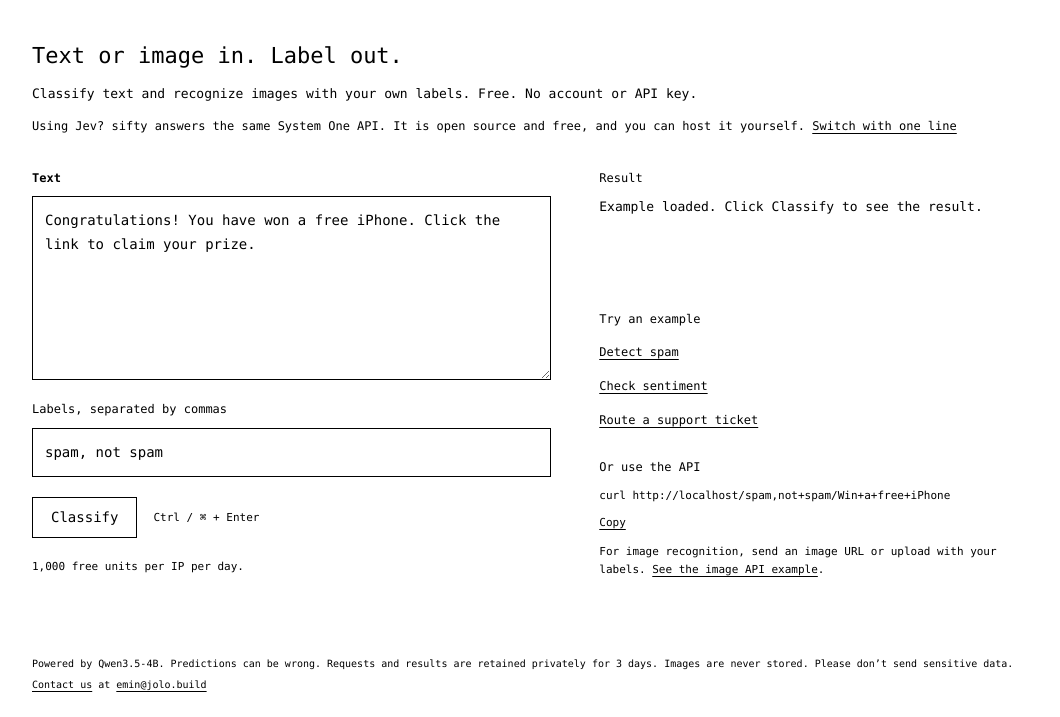
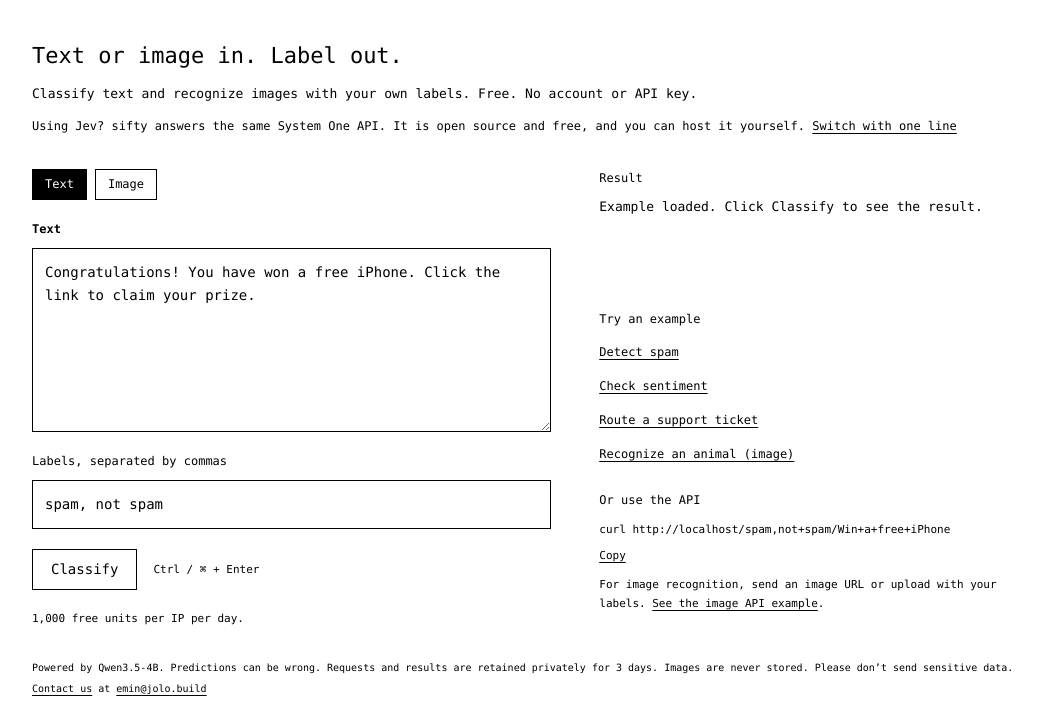
Before and after one commit to b0bleet/syn, a website: page deploy/cloudflare/public/index.html in a window 1280 px wide. Both pictures are taken after a click on the button "Detect spam". Shown: the part 87-804 px from the top of the page, without its empty margins (108-1168 px from the left). Drawn offline with Linux system fonts and the light colour scheme.

Commit message:
Add an image recognition example to the playground

```diff
--- a/deploy/cloudflare/public/index.html
+++ b/deploy/cloudflare/public/index.html
@@ -88,6 +88,11 @@ textarea { height: clamp(130px, 23vh, 240px); min-height: 100px; resize: vertica
 button { background: #fff; border: 1px solid #000; border-radius: 0; padding: 8px 18px; cursor: pointer; box-shadow: none; }
 button:hover { background: #000; color: #fff; }
 button:disabled { cursor: wait; }
+.input-modes { display: flex; gap: 8px; margin-bottom: 20px; }
+.input-modes button { font-size: 12px; padding: 5px 12px; }
+.input-modes button[aria-pressed="true"] { background: #000; color: #fff; }
+.image-preview { display: block; width: 100%; height: 170px; object-fit: contain; margin-top: 12px; }
+.image-note { font-size: 11px; margin: 8px 0 0; }
 textarea:focus, input:focus, button:focus { outline: none; box-shadow: none; }
 .field:focus-within label { font-weight: bold; }
 .actions { display: flex; align-items: center; gap: 16px; }
@@ -152,7 +157,9 @@ pre { overflow: auto; border: 1px solid #000; padding: 16px; font-size: 12px; }
       <p class="switch">Using Jev? sifty answers the same System One API. It is open source and free, and you can host it yourself. <a href="#docs">Switch with one line</a></p>
       <div class="work">
         <div>
-          <div class="field"><label for="text">Text</label><textarea id="text" spellcheck="false">Congratulations! You have won a free iPhone. Click the link to claim your prize.</textarea></div>
+          <div class="input-modes" role="group" aria-label="Input type"><button id="text-mode" type="button" aria-pressed="true">Text</button><button id="image-mode" type="button" aria-pressed="false">Image</button></div>
+          <div class="field" id="image-field" hidden><label for="image-url">Public image URL</label><input id="image-url" type="url" placeholder="https://example.com/photo.jpg" spellcheck="false"><p class="image-note">Try an image example, or paste a public image URL.</p><img id="image-preview" class="image-preview" alt="Image to classify" referrerpolicy="no-referrer" hidden></div>
+          <div class="field" id="text-field"><label for="text">Text</label><textarea id="text" spellcheck="false">Congratulations! You have won a free iPhone. Click the link to claim your prize.</textarea></div>
           <div class="field"><label for="labels">Labels, separated by commas</label><input id="labels" value="spam, not spam" spellcheck="false"></div>
           <div class="actions"><button id="go">Classify</button><span class="shortcut">Ctrl / ⌘ + Enter</span></div>
           <p class="quota" id="quota">1,000 free units per IP per day.</p>
@@ -210,22 +217,53 @@ print(response.nouls["billing"].noul)</code></pre><button class="copy" data-copy
 <script>
   const $ = (id) => document.getElementById(id);
   const text = $("text"), labels = $("labels"), go = $("go"), result = $("result"), quota = $("quota");
+  const imageUrl = $("image-url"), imagePreview = $("image-preview");
+  let inputMode = "text";
+
+  function setMode(mode) {
+    if (go.disabled) return;
+    inputMode = mode;
+    $("text-field").hidden = mode !== "text";
+    $("image-field").hidden = mode !== "image";
+    $("text-mode").setAttribute("aria-pressed", String(mode === "text"));
+    $("image-mode").setAttribute("aria-pressed", String(mode === "image"));
+    show("empty", "Your result will appear here.");
+  }
+
+  function updatePreview() {
+    imagePreview.hidden = true;
+    imagePreview.removeAttribute("src");
+    try {
+      const url = new URL(imageUrl.value.trim());
+      if (!["https:", "http:"].includes(url.protocol)) return;
+      imagePreview.src = url.href;
+    } catch { /* An incomplete URL has no preview yet. */ }
+  }
+  imagePreview.onload = () => { imagePreview.hidden = false; };
+  imagePreview.onerror = () => { imagePreview.hidden = true; };
+  imageUrl.addEventListener("change", updatePreview);
+  $("text-mode").onclick = () => setMode("text");
+  $("image-mode").onclick = () => setMode("image");
 
   const examples = [
     ["Detect spam", "Congratulations! You have won a free iPhone. Click the link to claim your prize.", "spam, not spam"],
     ["Check sentiment", "The battery died after two days and support never replied.", "positive, negative, neutral"],
     ["Route a support ticket", "I was charged twice for my subscription this month.", "billing, technical issue, account access"],
+    ["Recognize an animal (image)", "https://upload.wikimedia.org/wikipedia/commons/3/3a/Cat03.jpg", "cat, dog, other", "image"],
   ];
-  for (const [name, input, options] of examples) {
+  for (const [name, input, options, mode = "text"] of examples) {
     const button = document.createElement("button");
     button.className = "example";
     button.textContent = name;
     button.onclick = () => {
       if (go.disabled) return;
-      text.value = input;
+      setMode(mode);
+      const field = mode === "image" ? imageUrl : text;
+      field.value = input;
+      if (mode === "image") updatePreview();
       labels.value = options;
       show("empty", "Example loaded. Click Classify to see the result.");
-      text.focus();
+      field.focus();
     };
     $("examples").append(button);
   }
@@ -254,7 +292,17 @@ print(response.nouls["billing"].noul)</code></pre><button class="copy" data-copy
   async function classify() {
     if (go.disabled) return;
     const list = labels.value.split(",").map((s) => s.trim()).filter(Boolean);
-    if (!text.value.trim()) return show("error", "Write some text to classify.");
+    const payload = { labels: list };
+    if (inputMode === "image") {
+      try {
+        const url = new URL(imageUrl.value.trim());
+        if (!["https:", "http:"].includes(url.protocol)) throw new Error("Invalid protocol");
+        payload.image = url.href;
+      } catch { return show("error", "Enter a public image URL beginning with https:// or http://."); }
+    } else {
+      if (!text.value.trim()) return show("error", "Write some text to classify.");
+      payload.input = text.value;
+    }
     if (list.length < 2 || list.length > 26) return show("error", "Give 2 to 26 labels, separated by commas.");
     go.disabled = true;
     show("status", "Scoring…");
@@ -264,7 +312,7 @@ print(response.nouls["billing"].noul)</code></pre><button class="copy" data-copy
       const response = await fetch("/", {
         method: "POST",
         headers: { "Content-Type": "application/json" },
-        body: JSON.stringify({ input: text.value, labels: list }),
+        body: JSON.stringify(payload),
       });
       showQuota(response);
       const body = await response.json().catch(() => ({}));
@@ -305,7 +353,9 @@ print(response.nouls["billing"].noul)</code></pre><button class="copy" data-copy
   }
 
   go.onclick = classify;
-  text.addEventListener("keydown", (e) => { if ((e.metaKey || e.ctrlKey) && e.key === "Enter") classify(); });
+  for (const field of [text, imageUrl, labels]) {
+    field.addEventListener("keydown", (e) => { if ((e.metaKey || e.ctrlKey) && e.key === "Enter") classify(); });
+  }
 
 
   function navigate() {
```
